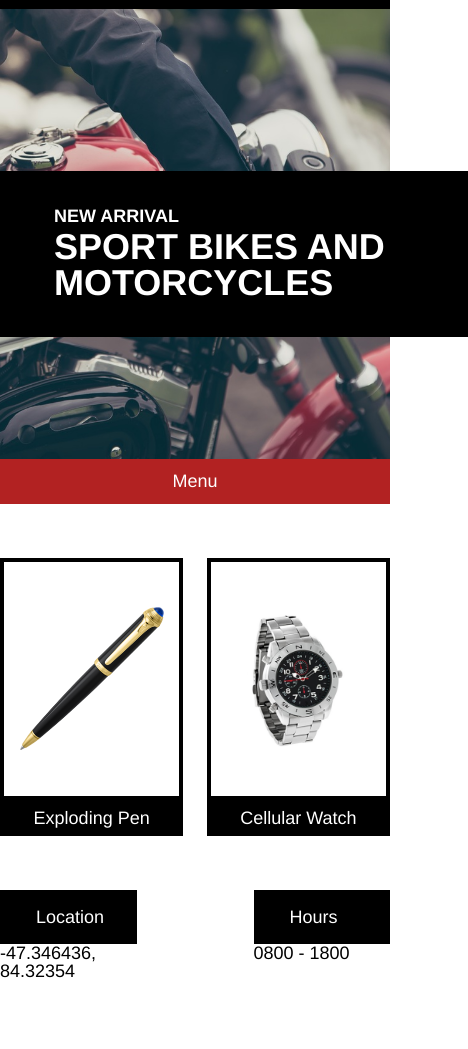
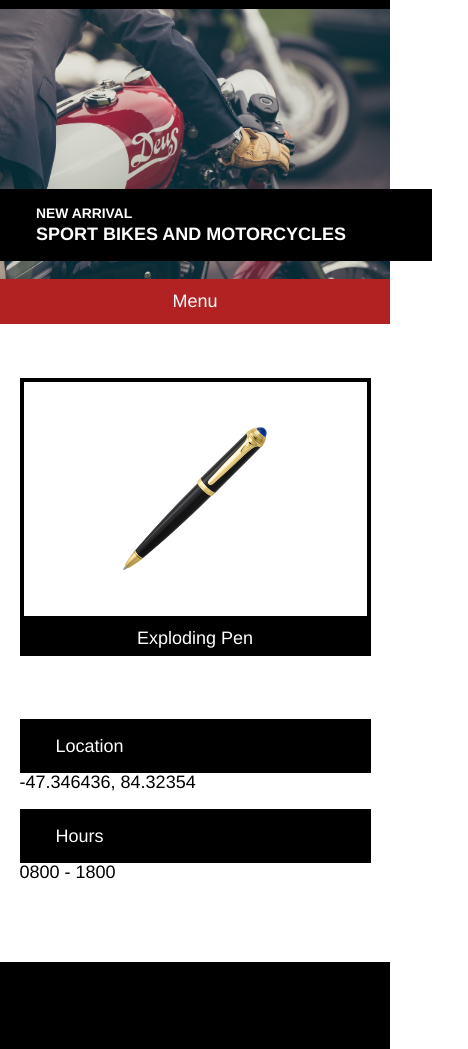
Before and after one commit to samleetucker/secret_agent_supply, a plain HTML site: page index.html in a window 390 px wide. Shown: the part 42-1091 px from the top of the page, 468 px wide, since content can reach past the window. Drawn offline with Linux system fonts and the light colour scheme.

Commit message:
add media queries for phones

```diff
--- a/resources/css/style.css
+++ b/resources/css/style.css
@@ -67,6 +67,25 @@ header span {
   font-size: 2rem;
 }
 
+@media only screen and (max-width: 470px) {
+  .banner {
+    height: 15rem;
+  }
+
+  .featured-product {
+    top: 10rem;
+    padding: 1rem 2rem;
+  }
+
+  .featured-product h3 {
+    font-size: 0.77rem;
+  }
+
+  .featured-product h2 {
+    font-size: 1rem;
+  }
+}
+
 /* Navigation */
 
 nav {
@@ -129,12 +148,25 @@ nav ul {
 }
 
 @media only screen and (max-width: 1024px) {
+  .product {
+    width: 47%;
+  }
+
   .glasses {
     display: none;
   }
+}
 
+@media only screen and (max-width: 470px) {
+  .products-container {
+    justify-content: center;
+  }
   .product {
-    width: 47%;
+    width: 90%;
+  }
+
+  .watch {
+    display: none;
   }
 }
 
@@ -160,6 +192,18 @@ nav ul {
   color: white;
 }
 
+@media only screen and (max-width: 470px) {
+  .biz-info {
+    display: flex;
+    flex-direction: column;
+    align-items: center;
+  }
+  .info {
+    width: 90%;
+    padding: .5rem 0;
+  }
+}
+
 /* Footer */
 
 footer {
@@ -167,3 +211,9 @@ footer {
   padding: 5rem 0;
   margin-top: 4rem;
 }
+
+@media only screen and (max-width: 470px) {
+  footer {
+    text-align: center;
+  }
+}
```
